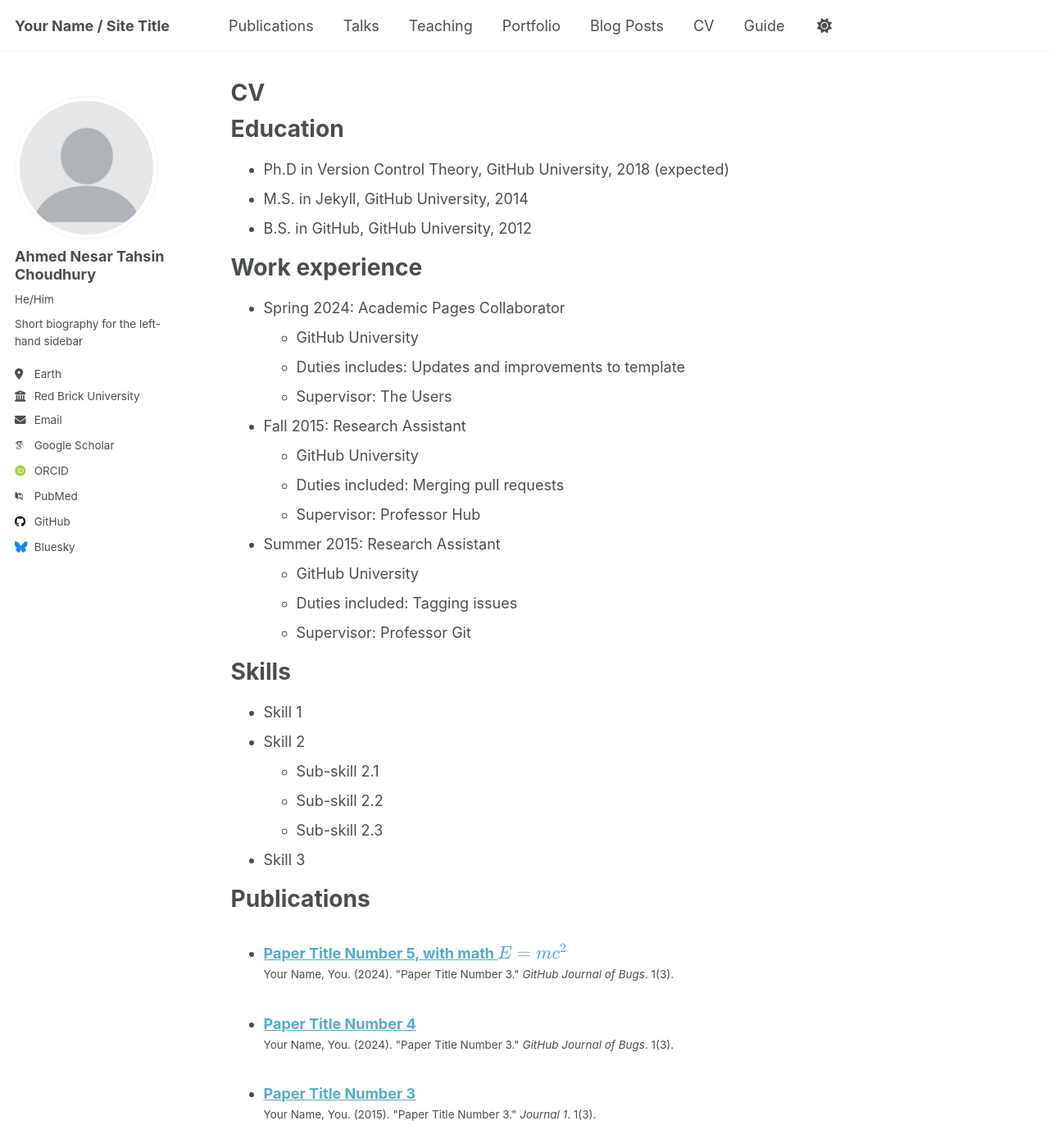
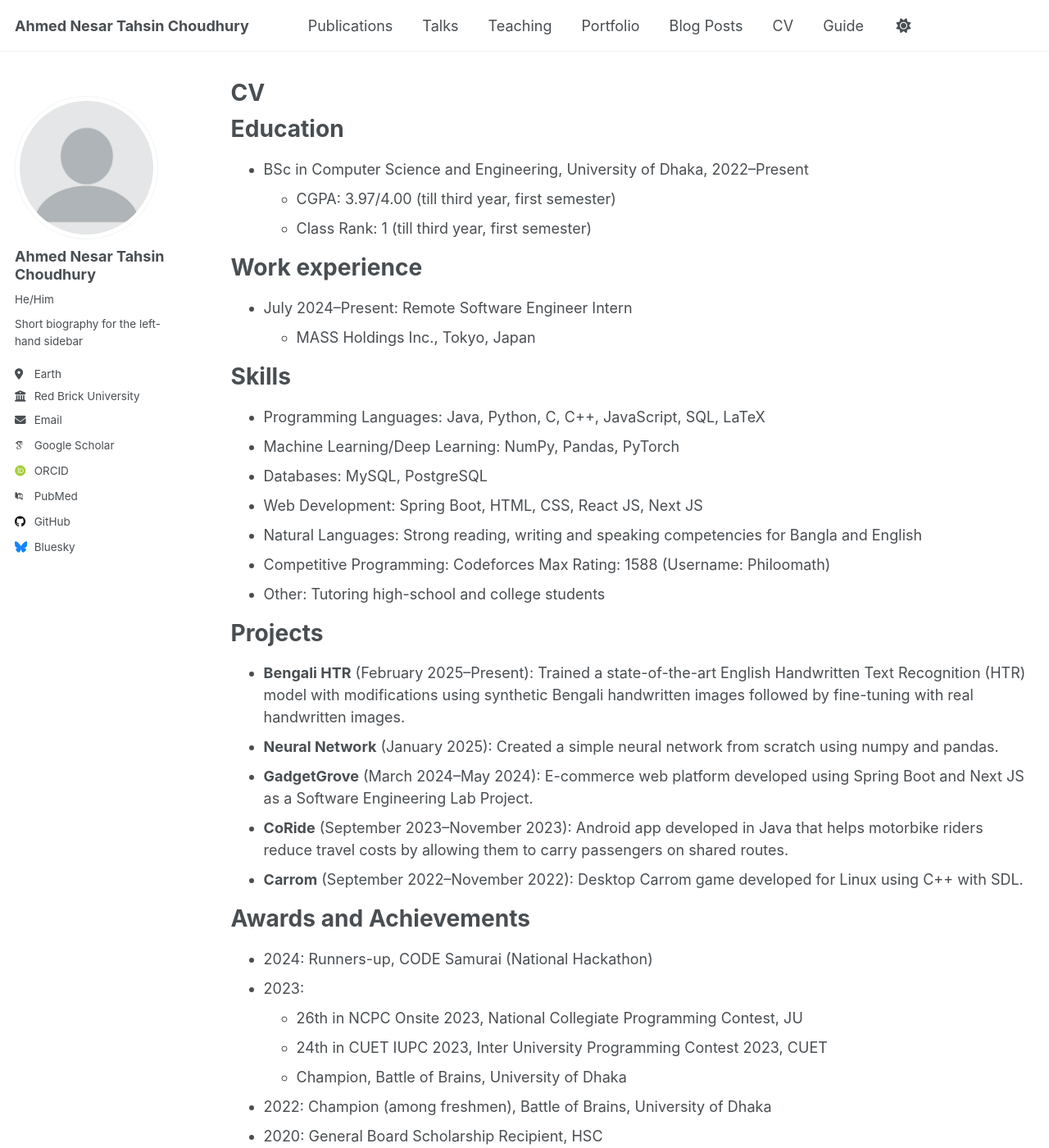
Before and after one commit to tahsinchoudhury/tahsinchoudhury.github.io, a Jekyll site: the page built from _pages/cv.md, in a window 1280 px wide and 1400 px high. Shown: the whole window at 82% size. Built offline with Jekyll 4.4.1, drawn with Linux system fonts in a browser that asks for light colours; some web fonts are replaced; a script that is not in the unit is left out; some of the changed text lies outside the part shown.

Commit message:
updated homepage

```diff
--- a/_config.yml
+++ b/_config.yml
@@ -9,14 +9,14 @@
 # Basic Site Settings
 locale                   : "en-US"
 site_theme               : "default" # Currently available options are "default", "air"
-title                    : "Your Name / Site Title"
+title                    : "Ahmed Nesar Tahsin Choudhury"
 title_separator          : "-"
-name                     : &name "Your Name"
-description              : &description "Your Name's academic portfolio"   # Update this with a general description of your site, this is the default if not overridden by a page
-url                      : https://academicpages.github.io # The base hostname & protocol for your site e.g. "https://[your GitHub username].github.io",
+name                     : &name "Ahmed Nesar Tahsin Choudhury"
+description              : &description "Ahmed Nesar Tahsin Choudhury's academic portfolio"   # Update this with a general description of your site, this is the default if not overridden by a page
+url                      : https://tahsinchoudhury.github.io # The base hostname & protocol for your site e.g. "https://[your GitHub username].github.io",
                                                            # or if you already have some other page hosted on Github then use "https://[your GitHub username].github.io/[Your Repo Name]"
 baseurl                  : "" # the subpath of your site, e.g. "/blog"
-repository               : "academicpages/academicpages.github.io"
+repository               : "tahsinchoudhury/tahsinchoudhury.github.io"
 
 # Site Author - The following control what appear as part of the author content on the side bar.
 #               If a field is blank the icon and link will not appear, otherwise it will be shown.
--- a/_pages/cv.md
+++ b/_pages/cv.md
@@ -1,4 +1,87 @@
 ---
+layout: archive
+title: "CV"
+permalink: /cv/
+author_profile: true
+redirect_from:
+  - /resume
+---
+
+{% include base_path %}
+
+Education
+======
+* BSc in Computer Science and Engineering, University of Dhaka, 2022–Present
+  * CGPA: 3.97/4.00 (till third year, first semester)
+  * Class Rank: 1 (till third year, first semester)
+
+Work experience
+======
+* July 2024–Present: Remote Software Engineer Intern
+  * MASS Holdings Inc., Tokyo, Japan
+
+Skills
+======
+* Programming Languages: Java, Python, C, C++, JavaScript, SQL, LaTeX
+* Machine Learning/Deep Learning: NumPy, Pandas, PyTorch
+* Databases: MySQL, PostgreSQL
+* Web Development: Spring Boot, HTML, CSS, React JS, Next JS
+* Natural Languages: Strong reading, writing and speaking competencies for Bangla and English
+* Competitive Programming: Codeforces Max Rating: 1588 (Username: Philoomath)
+* Other: Tutoring high-school and college students
+
+Projects
+======
+* **Bengali HTR** (February 2025–Present): Trained a state-of-the-art English Handwritten Text Recognition (HTR) model with modifications using synthetic Bengali handwritten images followed by fine-tuning with real handwritten images.
+* **Neural Network** (January 2025): Created a simple neural network from scratch using numpy and pandas.
+* **GadgetGrove** (March 2024–May 2024): E-commerce web platform developed using Spring Boot and Next JS as a Software Engineering Lab Project.
+* **CoRide** (September 2023–November 2023): Android app developed in Java that helps motorbike riders reduce travel costs by allowing them to carry passengers on shared routes.
+* **Carrom** (September 2022–November 2022): Desktop Carrom game developed for Linux using C++ with SDL.
+
+Awards and Achievements
+======
+* 2024: Runners-up, CODE Samurai (National Hackathon)
+* 2023:
+  * 26th in NCPC Onsite 2023, National Collegiate Programming Contest, JU
+  * 24th in CUET IUPC 2023, Inter University Programming Contest 2023, CUET
+  * Champion, Battle of Brains, University of Dhaka
+* 2022: Champion (among freshmen), Battle of Brains, University of Dhaka
+* 2020: General Board Scholarship Recipient, HSC
+* 2019: 11th in BDPhO, National Camper, Bangladesh Physics Olympiad
+* 2018: Talentpool Board Scholarship Recipient, SSC
+* 2015: Talentpool Board Scholarship Recipient, JSC
+
+References
+======
+* **Dr. Md Mosaddek Khan**
+  * Associate Professor
+  * Computer Science and Engineering
+  * University of Dhaka
+  * mosaddek@du.ac.bd
+
+Publications
+======
+  <ul>{% for post in site.publications reversed %}
+    {% include archive-single-cv.html %}
+  {% endfor %}</ul>
+
+Talks
+======
+  <ul>{% for post in site.talks reversed %}
+    {% include archive-single-talk-cv.html  %}
+  {% endfor %}</ul>
+
+Teaching
+======
+  <ul>{% for post in site.teaching reversed %}
+    {% include archive-single-cv.html %}
+  {% endfor %}</ul>
+
+Extracurricular Activities
+======
+* Executive Member, CSEDU Informatics Club
+
+<!-- ---
 layout: archive
 title: "CV"
 permalink: /cv/
@@ -61,4 +144,4 @@ Teaching
 
 Service and leadership
 ======
-* Currently signed in to 43 different slack teams
+* Currently signed in to 43 different slack teams -->
```
